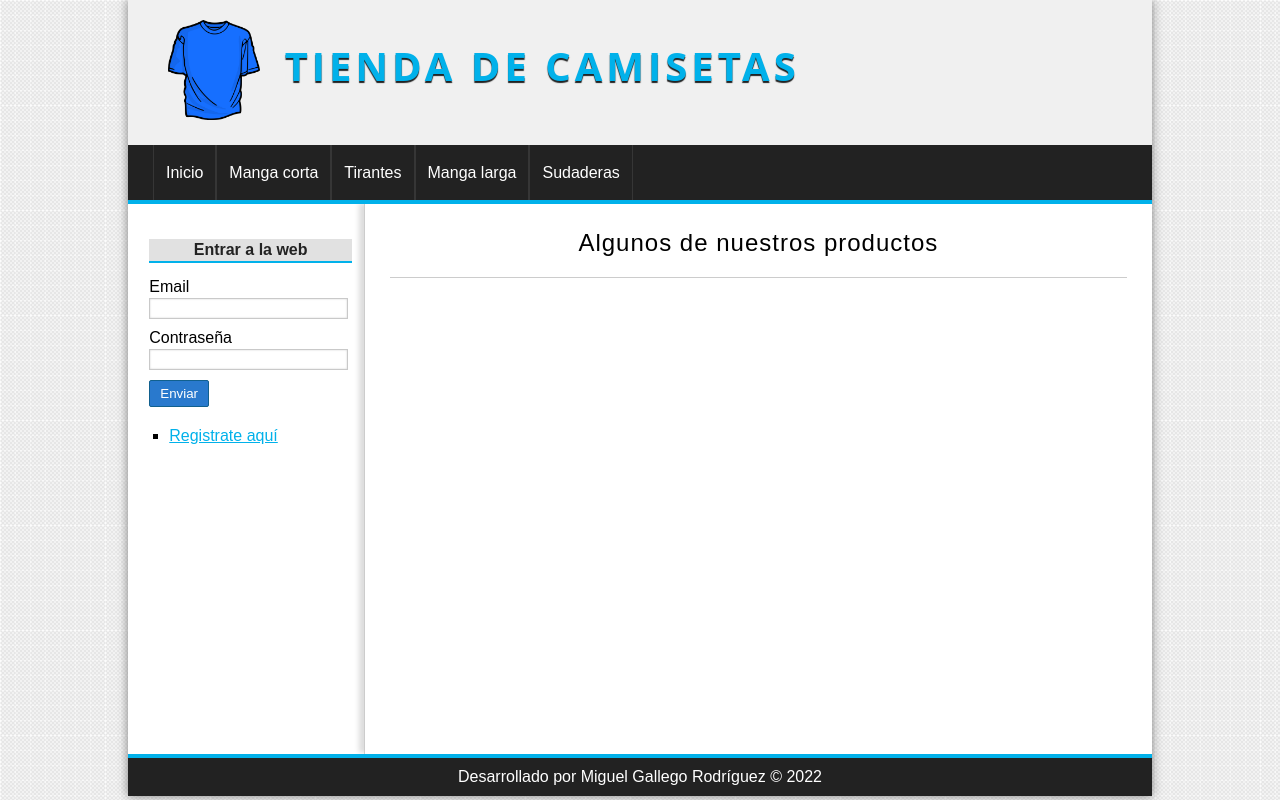
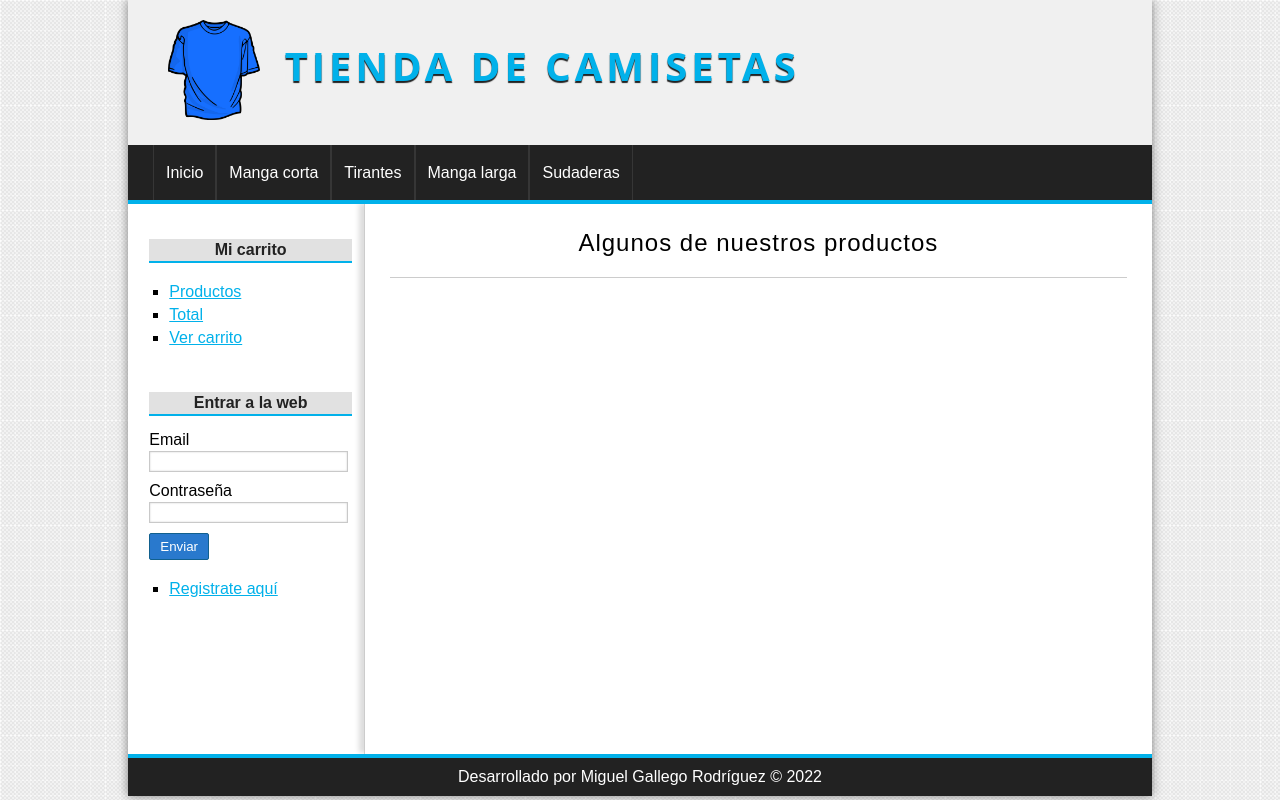
Before and after one commit to MiguelGallegoR/tienda-de-camisetas, a PHP site: page /master-php/ in a window 1280 px wide. Run offline with PHP 8.4, Linux system fonts and the light colour scheme; data comes from the database, SQL or seed files in the repository; data that the repository does not hold is empty.

Commit message:
añadido carrito en sidebar

```diff
--- a/views/layout/sidebar.php
+++ b/views/layout/sidebar.php
@@ -1,5 +1,13 @@
 <!-- BARRA LATERAL-->
 <aside id="lateral">
+    <div id="carrito" class="block_aside">
+        <h3>Mi carrito</h3>
+        <ul>
+            <li><a href="<?=base_url?>carrito/index"> Productos </a></li>
+            <li><a href="<?=base_url?>carrito/index"> Total </a></li>
+            <li><a href="<?=base_url?>carrito/index"> Ver carrito </a></li>
+        </ul>
+    </div>
     <div id="login" class="block_aside">
 
     <?php if(!isset($_SESSION['identity'])):?>
```
